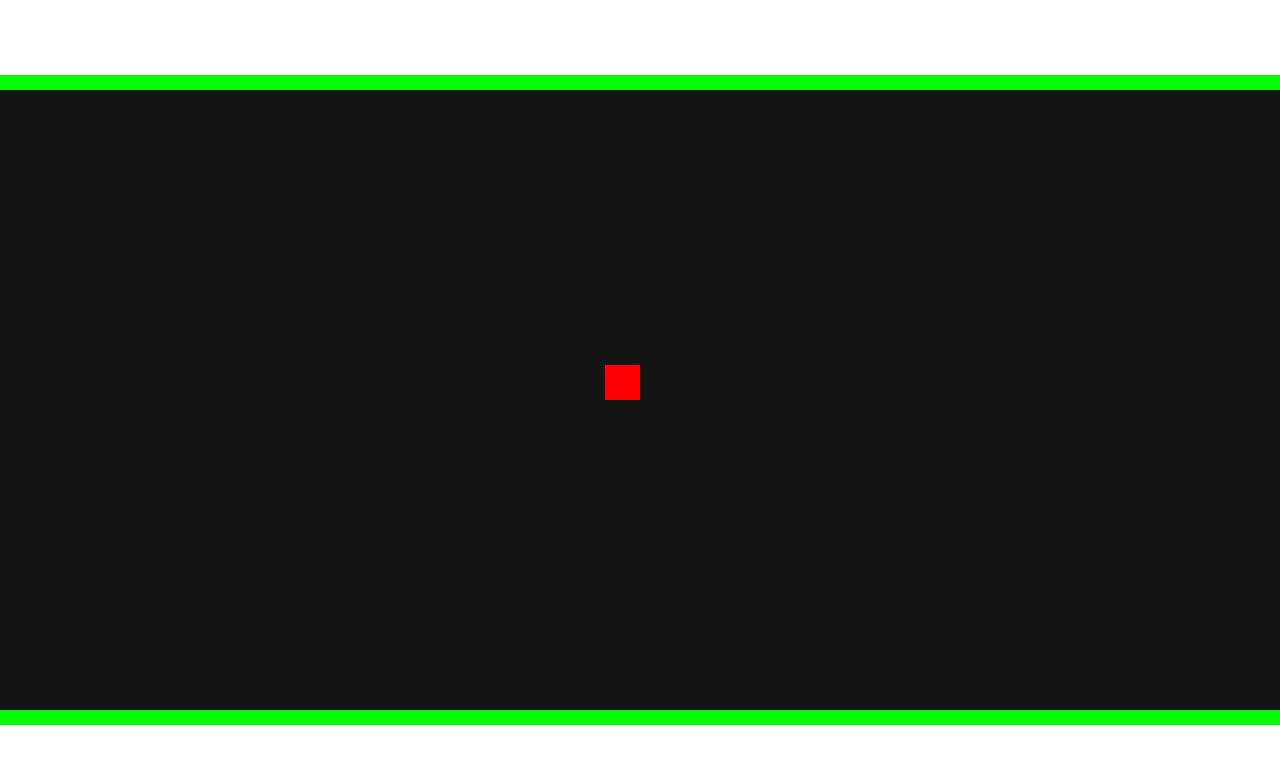
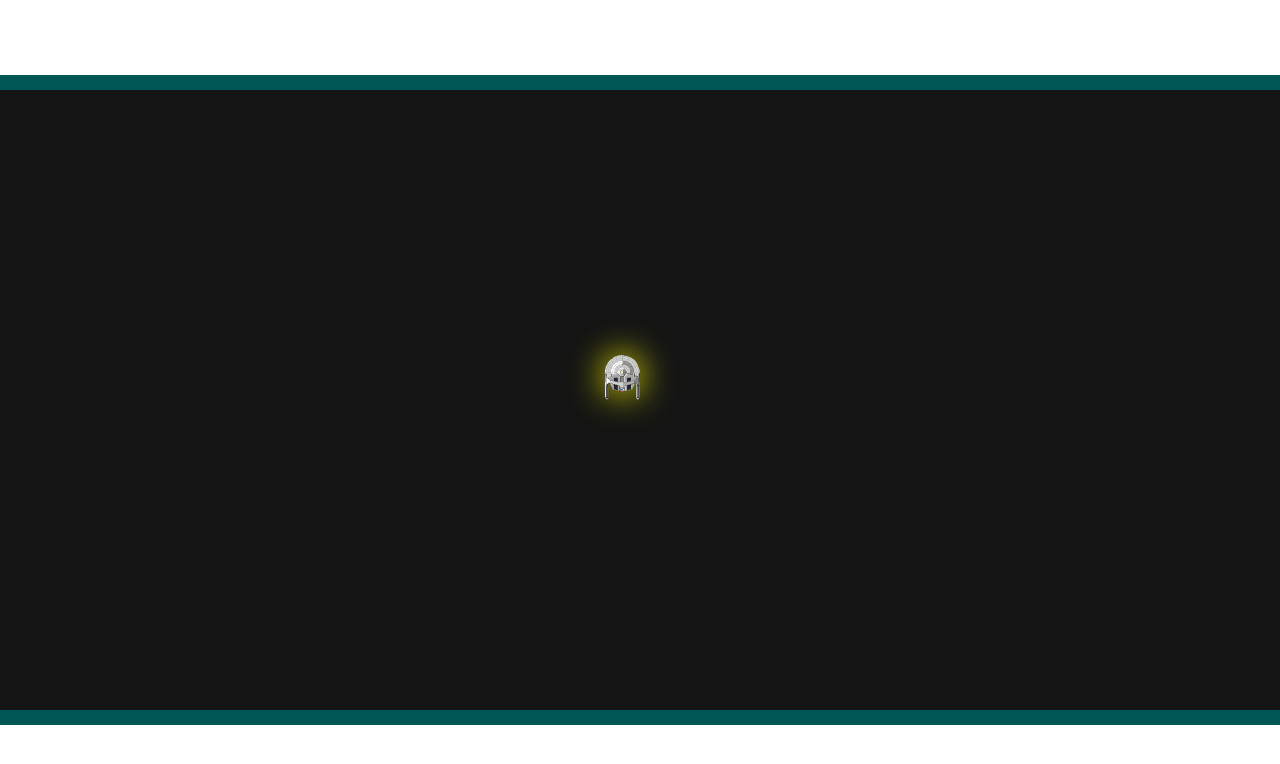
Before and after one commit to aramossanchez/SpaceShip_Videogame_Canvas, a plain HTML site: page index.html in a window 1280 px wide. Shown: the top 764 px of the page. Drawn offline with Linux system fonts and the light colour scheme.

Commit message:
imagen de nave que cambia según orientacion

```diff
--- a/index.html
+++ b/index.html
@@ -8,7 +8,7 @@ VERSION: 1.0
     <meta charset="UTF-8">
     <meta http-equiv="X-UA-Compatible" content="IE=edge">
     <meta name="viewport" content="width=device-width, initial-scale=1.0">
-    <title>Car VideoGame</title>
+    <title>SpaceShip VideoGame</title>
     <link rel="stylesheet" href="./css/style.css">
 </head>
 <body>
--- a/js/main.js
+++ b/js/main.js
@@ -9,9 +9,22 @@ let contexto = canvas.getContext("2d");
 
 //CREO VARIABLES PARA LA NAVE
 var naveWidth = 35;
-var naveHeight = 35;
+var naveHeight = 45;
 var navePosicionX = 0;
 var navePosicionY = canvas.height-naveHeight;
+
+//TRAIGO IMAGEN DE LA NAVE
+var naveArriba = new Image();
+naveArriba.src = './img/naveArriba.png';
+
+var naveAbajo = new Image();
+naveAbajo.src = './img/naveAbajo.png';
+
+var naveIzquierda = new Image();
+naveIzquierda.src = './img/naveIzquierda.png';
+
+var naveDerecha = new Image();
+naveDerecha.src = './img/naveDerecha.png';
 
 //CREAMOS VARIABLES PARA LOS BORDES
 var bordeIzquierdaWidth = 15;
@@ -39,42 +52,60 @@ var derechaPulsado = false;
 var arribaPulsado = false;
 var abajoPulsado = false;
 
-var haciaDerecha = true;
+var haciaDerecha = false;
 var haciaIzquierda = false;
-var haciaArriba = false;
+var haciaArriba = true;
 var haciaAbajo = false;
 
 //CREO nave
 const dibujarnave = () =>{
+    contexto.save()
+    //BRILLO DE LA NAVE
+    contexto.shadowBlur=35;
+    contexto.shadowOffsetX=0;
+    contexto.shadowOffsetY=0;
+    contexto.shadowColor="#FFFF00";
     contexto.beginPath();
-    contexto.rect(naveX, naveY, naveWidth, naveHeight);
-    contexto.fillStyle = "#FF0000";
+    //CAMBIA LA ORIENTACION DE LA NAVE
+    if (haciaArriba) {
+        contexto.drawImage(naveArriba, naveX, naveY, naveWidth, naveHeight);
+    }
+    if (haciaAbajo) {
+        contexto.drawImage(naveAbajo, naveX, naveY, naveWidth, naveHeight);
+    }
+    if (haciaIzquierda) {
+        contexto.drawImage(naveIzquierda, naveX, naveY, naveHeight, naveWidth);
+    }
+    if (haciaDerecha) {
+        contexto.drawImage(naveDerecha, naveX, naveY, naveHeight, naveWidth);
+    }
+    contexto.fillStyle = "#AAAAAA";
     contexto.fill();
     contexto.closePath();
+    contexto.restore();
 }
 
 const pintarBordes = () =>{
     contexto.beginPath();
     contexto.rect(0, 0, bordeIzquierdaWidth, bordeIzquierdaHeight);
-    contexto.fillStyle = "#00FF00";
+    contexto.fillStyle = "#005555";
     contexto.fill();
     contexto.closePath();
-
     contexto.beginPath();
     contexto.rect(0, 0, bordeArribaWidth, bordeArribaHeight);
-    contexto.fillStyle = "#00FF00";
+    contexto.fillStyle = "#005555";
     contexto.fill();
     contexto.closePath();
 
     contexto.beginPath();
     contexto.rect(canvas.width - bordeDerechaWidth, 0, bordeDerechaWidth, bordeDerechaHeight);
-    contexto.fillStyle = "#00FF00";
+    contexto.fillStyle = "#005555";
     contexto.fill();
     contexto.closePath();
 
     contexto.beginPath();
     contexto.rect(0, canvas.height - bordeAbajoHeight, bordeAbajoWidth, bordeAbajoHeight);
-    contexto.fillStyle = "#00FF00";
+    contexto.fillStyle = "#005555";
     contexto.fill();
     contexto.closePath();
 }
@@ -124,6 +155,8 @@ const juego = () =>{
 
     //MOVIMIENTO HACIA LA IZQUIERDA
     if(izquierdaPulsado){
+        haciaArriba = false;
+        haciaAbajo = false;
         haciaIzquierda = true;
         haciaDerecha = false;
         if (velocidadX > -5){
@@ -170,8 +203,8 @@ const juego = () =>{
     if(!derechaPulsado){
         naveX += velocidadX;
     };
-    if(naveX >= canvas.width - naveWidth - bordeDerechaWidth){
-        naveX = canvas.width - naveWidth - bordeDerechaWidth;
+    if(naveX >= canvas.width - naveHeight - bordeDerechaWidth){
+        naveX = canvas.width - naveHeight - bordeDerechaWidth;
         velocidadX = 0;
     }
     //MOVIMIENTO HACIA ARRIBA
```
Also changed, not shown: img/httpswww.deviantart.comthatbillmanguyartOld-DOSPlan-starship-pixel-art-792326694.jpg (added), img/naveAbajo.png (added), img/naveArriba.png (added), img/naveDerecha.png (added), img/naveIzquierda.png (added).
